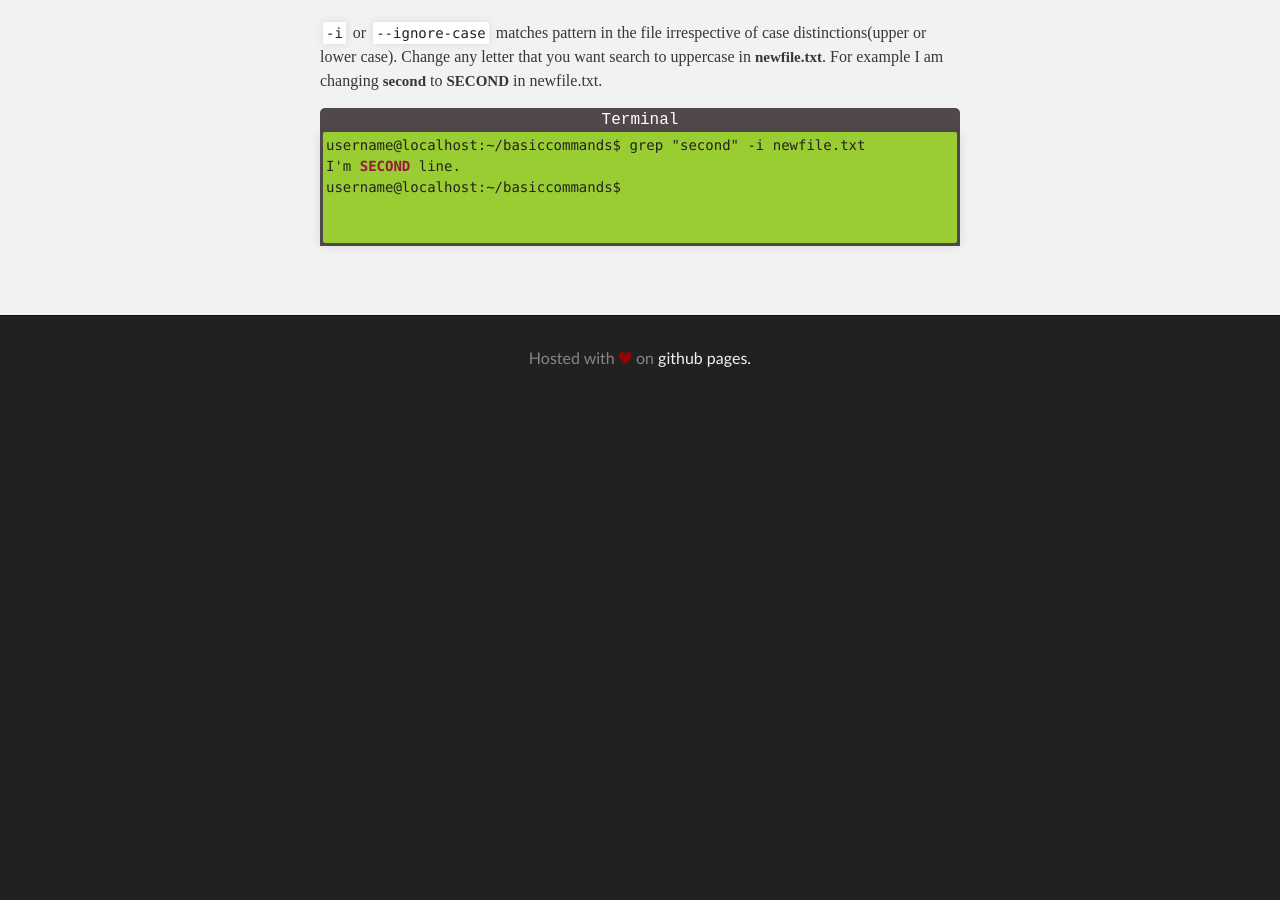
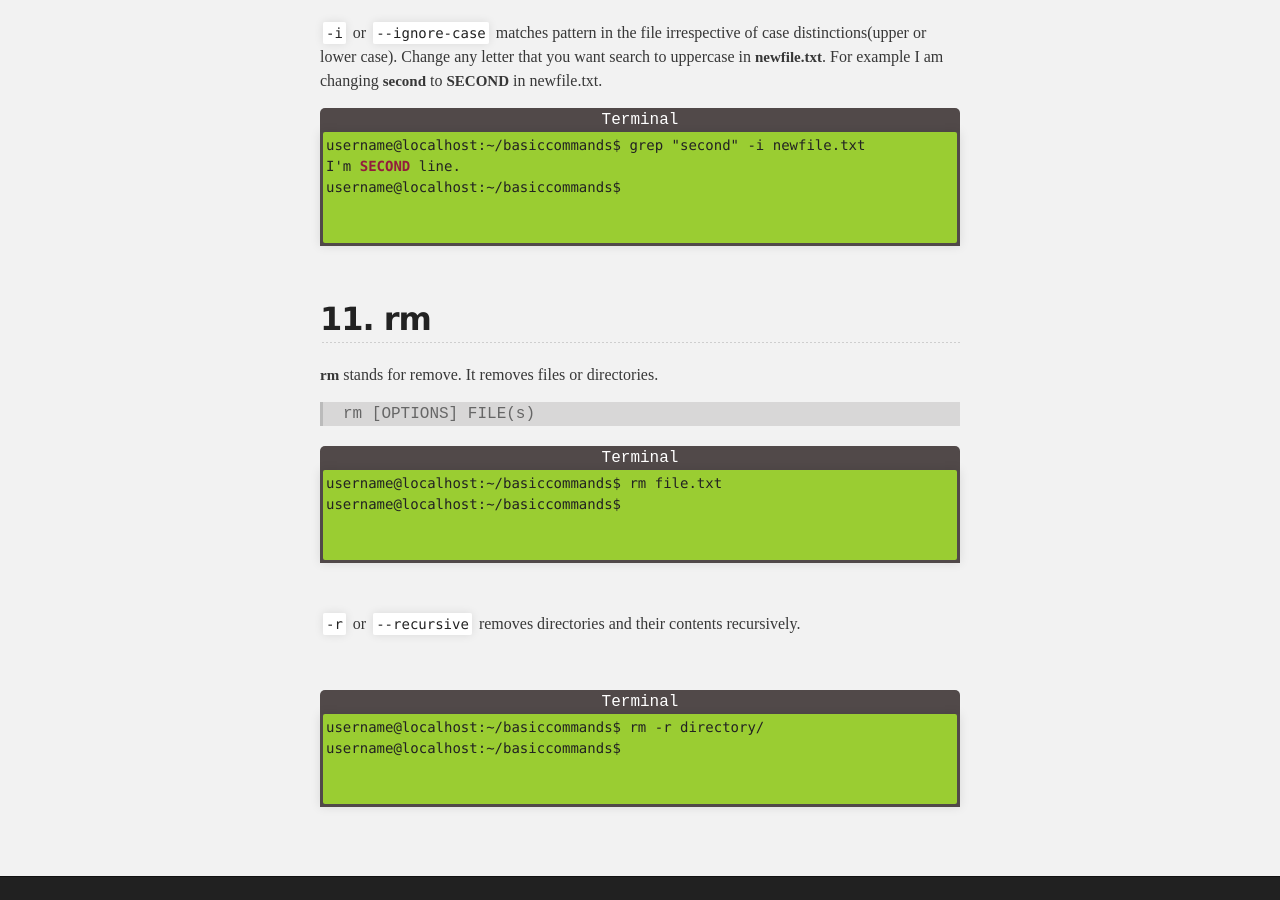
Before and after one commit to rajeev29five/rajeev29five.github.io, a Jekyll site: the page built from command-line.md, in a window 1280 px wide and 900 px high, scrolled down 11078 px. Built offline with Jekyll 4.4.1, drawn with Linux system fonts in a browser that asks for light colours; the repository's description, which GitHub fills in, is left out; before the commit the page ends 11483 px from its top, so only the background shows below that.

Commit message:
Added rm command.

```diff
--- a/command-line.md
+++ b/command-line.md
@@ -485,3 +485,27 @@ username@localhost:~/basiccommands$
 <br>
 </code></pre></div></div>
 <br>
+
+## 11. rm
+
+**rm** stands for remove. It removes files or directories.
+
+> rm [OPTIONS] FILE(s)
+
+
+<p class="terminal">Terminal</p>
+<div class="highlighter-rouge"><div class="highlight"><pre class="highlight"><code>username@localhost:~/basiccommands$ rm file.txt
+username@localhost:~/basiccommands$
+<br>
+</code></pre></div></div>
+<br>
+
+`-r` or `--recursive` removes directories and their contents recursively.
+
+<br>
+<p class="terminal">Terminal</p>
+<div class="highlighter-rouge"><div class="highlight"><pre class="highlight"><code>username@localhost:~/basiccommands$ rm -r directory/
+username@localhost:~/basiccommands$
+<br>
+</code></pre></div></div>
+<br>
```
